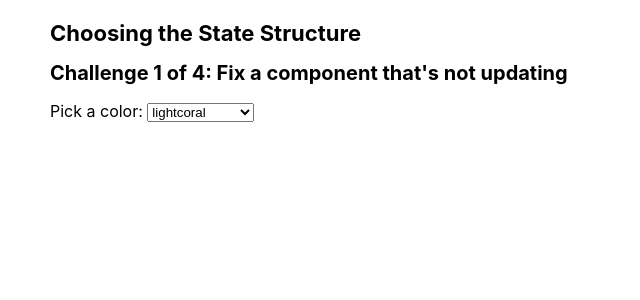
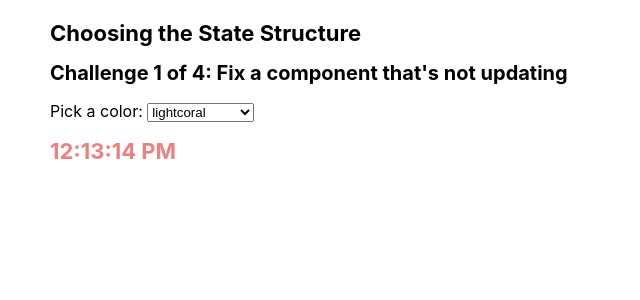
Before and after one commit to VladimirovMario/Sandbox, a React (Create React App) app in the folder 01. React documentation/02. Learn React/03. Managing State/: page / in a window 1280 px wide. Shown: the top 300 px of the page, without its empty margins (0-640 px from the left). Built offline with nearby package versions, Linux system fonts and the light colour scheme.

Commit message:
Fixed a component that’s not updating

```diff
--- a/01. React documentation/02. Learn React/03. Managing State/src/components/ChoosingTheStateStructure/ComponentNotUpdating/ComponentNotUpdating.js
+++ b/01. React documentation/02. Learn React/03. Managing State/src/components/ChoosingTheStateStructure/ComponentNotUpdating/ComponentNotUpdating.js
@@ -1,4 +1,5 @@
 import { useState } from 'react';
+import useTime from '../../../hooks/useTime';
 
 export default function ComponentNotUpdating() {
   return (
@@ -10,7 +11,7 @@ export default function ComponentNotUpdating() {
 }
 
 function App() {
-  //   const time = useTime();
+  const time = useTime();
   const [color, setColor] = useState('lightcoral');
 
   return (
@@ -24,16 +25,12 @@ function App() {
         </select>
       </p>
       <p>
-        <Clock
-          color={color}
-          // time={time.toLocaleTimeString()}
-        />
+        <Clock color={color} time={time.toLocaleTimeString()} />
       </p>
     </div>
   );
 }
 
 function Clock(props) {
-  const [color, setColor] = useState(props.color);
-  return <h1 style={{ color: color }}>{props.time}</h1>;
+  return <h1 style={{ color: props.color }}>{props.time}</h1>;
 }
```
